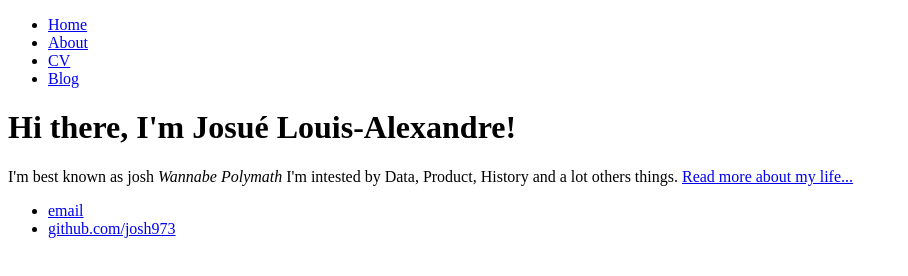
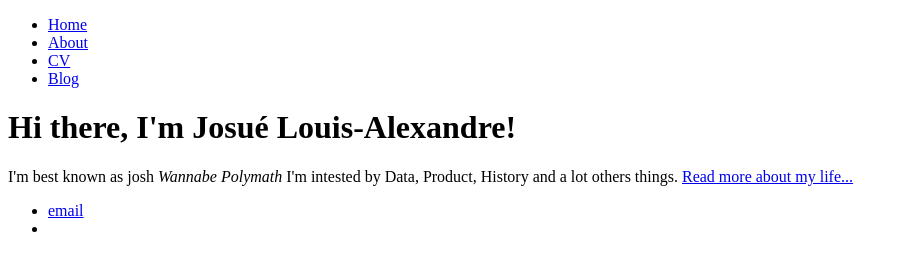
Before and after one commit to josh973/josh973.github.io, a plain HTML site: page index.html in a window 1280 px wide. Shown: the whole page, without its empty margins (0-908 px from the left). Drawn offline with Linux system fonts and the light colour scheme.

Commit message:
Update index.html

```diff
--- a/index.html
+++ b/index.html
@@ -22,7 +22,7 @@
 		<footer>
     		<ul>
         		<li><a href="mailto:jolouisalexandre@gmail.com">email</a></li>
-        		<li><a href="https://github.com/josh973">github.com/josh973</a></li>
+        		<li><a href="https://github.com/josh973"josh973</a></li>
 			</ul>
 		</footer>
 	</body>
```
